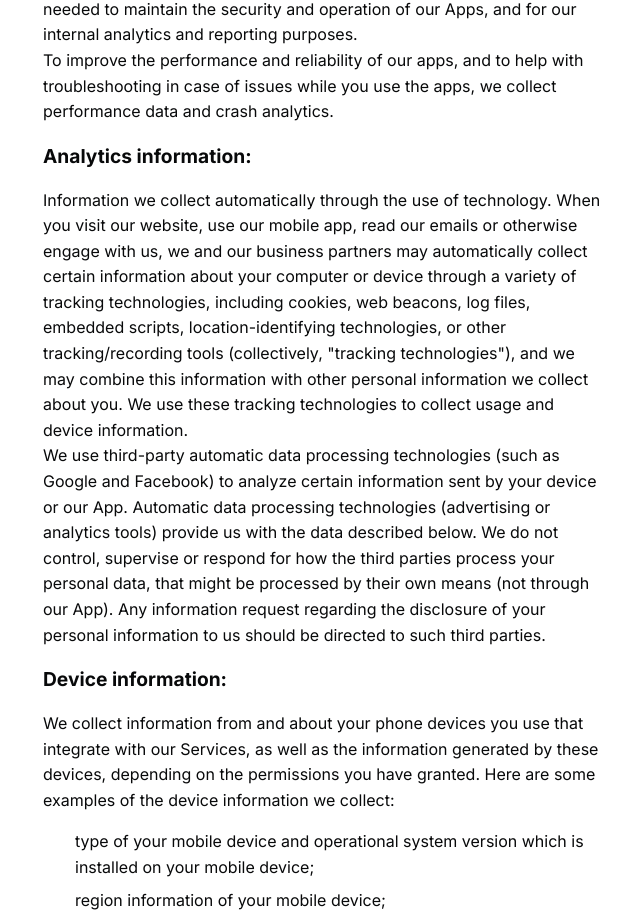
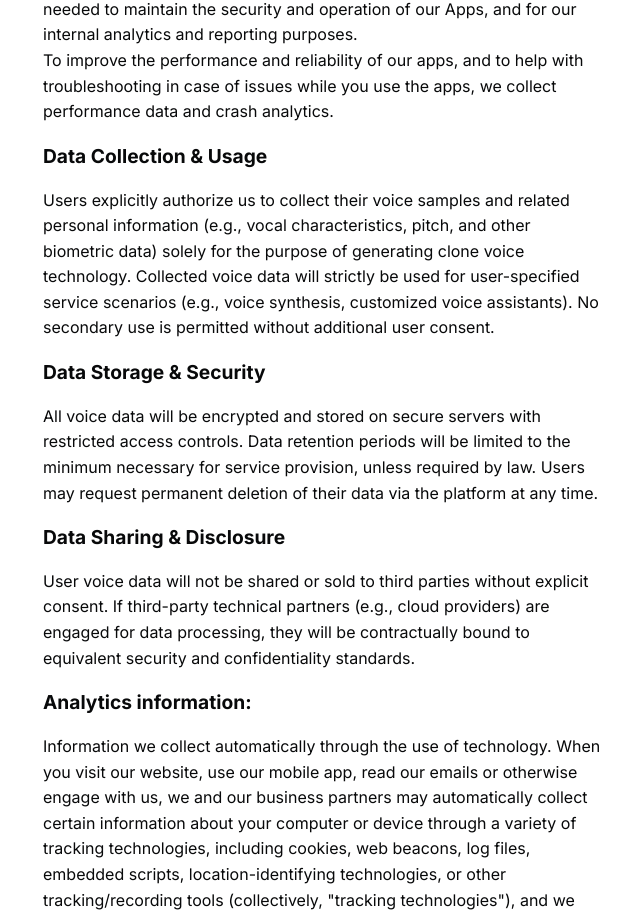
Before and after one commit to picmagic/soulmate, a Next.js app: page /privacy in a window 1280 px wide. Shown: the part 1290-2206 px from the top of the page, without its empty margins (317-957 px from the left). Built offline with nearby package versions, Linux system fonts and the light colour scheme.

Commit message:
Update page.tsx

```diff
--- a/src/app/privacy/page.tsx
+++ b/src/app/privacy/page.tsx
@@ -73,6 +73,34 @@ export default function PrivacyPolicy() {
 					with troubleshooting in case of issues while you use the apps, we
 					collect performance data and crash analytics.
 				</p>
+
+				<h3>Data Collection & Usage</h3>
+				<p>
+					Users explicitly authorize us to collect their voice samples and
+					related personal information (e.g., vocal characteristics, pitch, and
+					other biometric data) solely for the purpose of generating clone
+					voice technology. Collected voice data will strictly be used for
+					user-specified service scenarios (e.g., voice synthesis, customized
+					voice assistants). No secondary use is permitted without additional
+					user consent.
+				</p>
+				<h3>Data Storage & Security</h3>
+				<p>
+					All voice data will be encrypted and stored on secure servers with
+					restricted access controls. Data retention periods will be limited to
+					the minimum necessary for service provision, unless required by law.
+					Users may request permanent deletion of their data via the platform
+					at any time.
+				</p>
+				<h3>Data Sharing & Disclosure</h3>
+				<p>
+					User voice data will not be shared or sold to third parties without
+					explicit consent. If third-party technical partners (e.g., cloud
+					providers) are engaged for data processing, they will be contractually
+					bound to equivalent security and confidentiality standards.
+				</p>
+
+
 
 				<h3>Analytics information:</h3>
 				<p>
```
